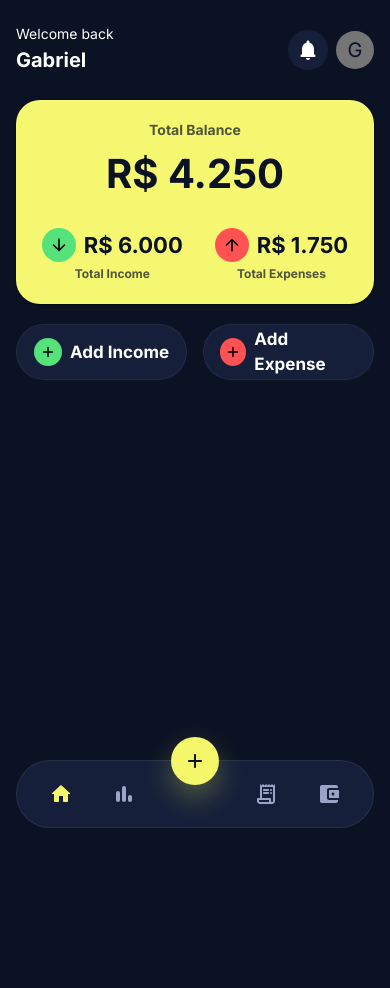
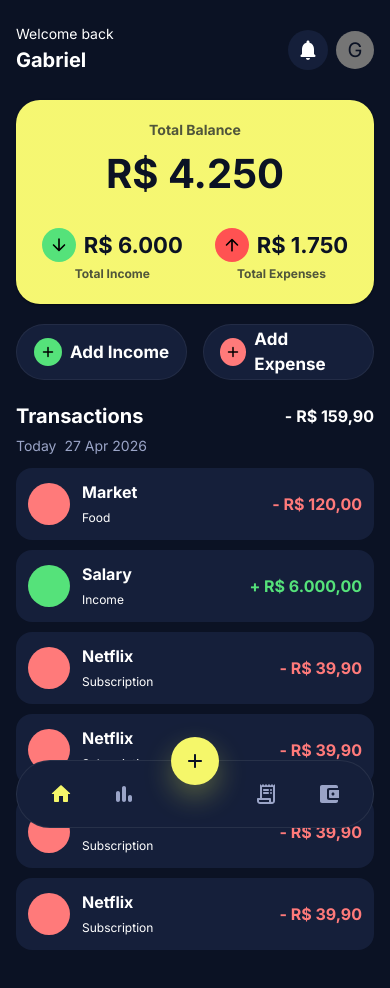
Before and after one commit to bschettinodev/csharp-project, a React (Vite) app in the folder apps/frontend/: page /dashboard in a window 390 px wide. Shown: the top 988 px of the page. Before the commit the page ends 844 px from the top, so only its background shows below. Built offline with nearby package versions, Linux system fonts and the light colour scheme.

Commit message:
feat(mobile-ui): add mobile dashboard transactions section

```diff
--- /dev/null
+++ b/apps/frontend/src/components/transactions/TransactionItem.tsx
@@ -0,0 +1,64 @@
+import { Box, Card, Stack, Typography } from '@mui/material';
+
+type TransactionItemProps = {
+  title: string;
+  category: string;
+  amount: string;
+  type: 'income' | 'expense';
+};
+
+export function TransactionItem({
+  title,
+  category,
+  amount,
+  type,
+}: TransactionItemProps) {
+  const isIncome = type === 'income';
+
+  return (
+    <Card
+      sx={{
+        p: 1.5,
+        borderRadius: 4,
+        bgcolor: 'background.paper',
+        backgroundImage: 'none',
+        boxShadow: 'none',
+      }}
+    >
+      <Stack
+        direction='row'
+        sx={{
+          alignItems: 'center',
+          justifyContent: 'space-between',
+        }}
+      >
+        <Stack direction='row' sx={{ alignItems: 'center', gap: 1.5 }}>
+          <Box
+            sx={{
+              width: 42,
+              height: 42,
+              borderRadius: '50%',
+              bgcolor: isIncome ? '#55E27A' : '#FF7A7A',
+            }}
+          />
+
+          <Box>
+            <Typography sx={{ fontWeight: 800 }}>{title}</Typography>
+            <Typography variant='caption' color='text.secondary'>
+              {category}
+            </Typography>
+          </Box>
+        </Stack>
+
+        <Typography
+          sx={{
+            fontWeight: 900,
+            color: isIncome ? '#55E27A' : '#FF7A7A',
+          }}
+        >
+          {isIncome ? '+' : '-'} {amount}
+        </Typography>
+      </Stack>
+    </Card>
+  );
+}
--- /dev/null
+++ b/apps/frontend/src/components/transactions/TransationcsSection.tsx
@@ -0,0 +1,86 @@
+import { Box, Stack, Typography } from '@mui/material';
+
+import { TransactionItem } from './TransactionItem';
+
+const transactions = [
+  {
+    title: 'Market',
+    category: 'Food',
+    amount: 'R$ 120,00',
+    type: 'expense' as const,
+  },
+  {
+    title: 'Salary',
+    category: 'Income',
+    amount: 'R$ 6.000,00',
+    type: 'income' as const,
+  },
+  {
+    title: 'Netflix',
+    category: 'Subscription',
+    amount: 'R$ 39,90',
+    type: 'expense' as const,
+  },
+  {
+    title: 'Netflix',
+    category: 'Subscription',
+    amount: 'R$ 39,90',
+    type: 'expense' as const,
+  },
+  {
+    title: 'Netflix',
+    category: 'Subscription',
+    amount: 'R$ 39,90',
+    type: 'expense' as const,
+  },
+  {
+    title: 'Netflix',
+    category: 'Subscription',
+    amount: 'R$ 39,90',
+    type: 'expense' as const,
+  },
+];
+
+export function TransactionsSection() {
+  return (
+    <Box>
+      <Stack
+        direction='row'
+        sx={{
+          alignItems: 'center',
+          justifyContent: 'space-between',
+          mb: 0.5,
+        }}
+      >
+        <Typography variant='h6' sx={{ fontWeight: 900 }}>
+          Transactions
+        </Typography>
+
+        <Typography sx={{ fontWeight: 900 }}>- R$ 159,90</Typography>
+      </Stack>
+
+      <Stack
+        direction='row'
+        sx={{
+          alignItems: 'center',
+          gap: 1,
+          mb: 1.5,
+        }}
+      >
+        <Typography variant='body2' sx={{ color: 'text.secondary' }}>
+          Today
+        </Typography>
+
+        <Typography variant='body2' sx={{ color: 'text.secondary' }}>
+          27 Apr 2026
+        </Typography>
+      </Stack>
+
+      <Stack sx={{ gap: 1.25 }}>
+        {transactions.map((transaction) => (
+          <TransactionItem key={transaction.title} {...transaction} />
+        ))}
+      </Stack>
+    </Box>
+  );
+}
--- a/apps/frontend/src/pages/Dashboard/DashboardPage.tsx
+++ b/apps/frontend/src/pages/Dashboard/DashboardPage.tsx
@@ -3,6 +3,7 @@ import { Box, Stack } from '@mui/material';
 
 import { ActionCard } from '@/components/cards/ActionCard';
 import { BalanceSummaryCard } from '@/components/cards/BalanceSummaryCard';
+import { TransactionsSection } from '@/components/transactions/TransationcsSection';
 
 export function DashboardPage() {
   return (
@@ -18,10 +19,12 @@ export function DashboardPage() {
 
         <ActionCard
           title='Add Expense'
-          color='#FF5252'
+          color='#FF7A7A'
           icon={<AddRoundedIcon sx={{ color: '#000', fontSize: 18 }} />}
         />
       </Stack>
+
+      <TransactionsSection />
     </Box>
   );
 }
```
